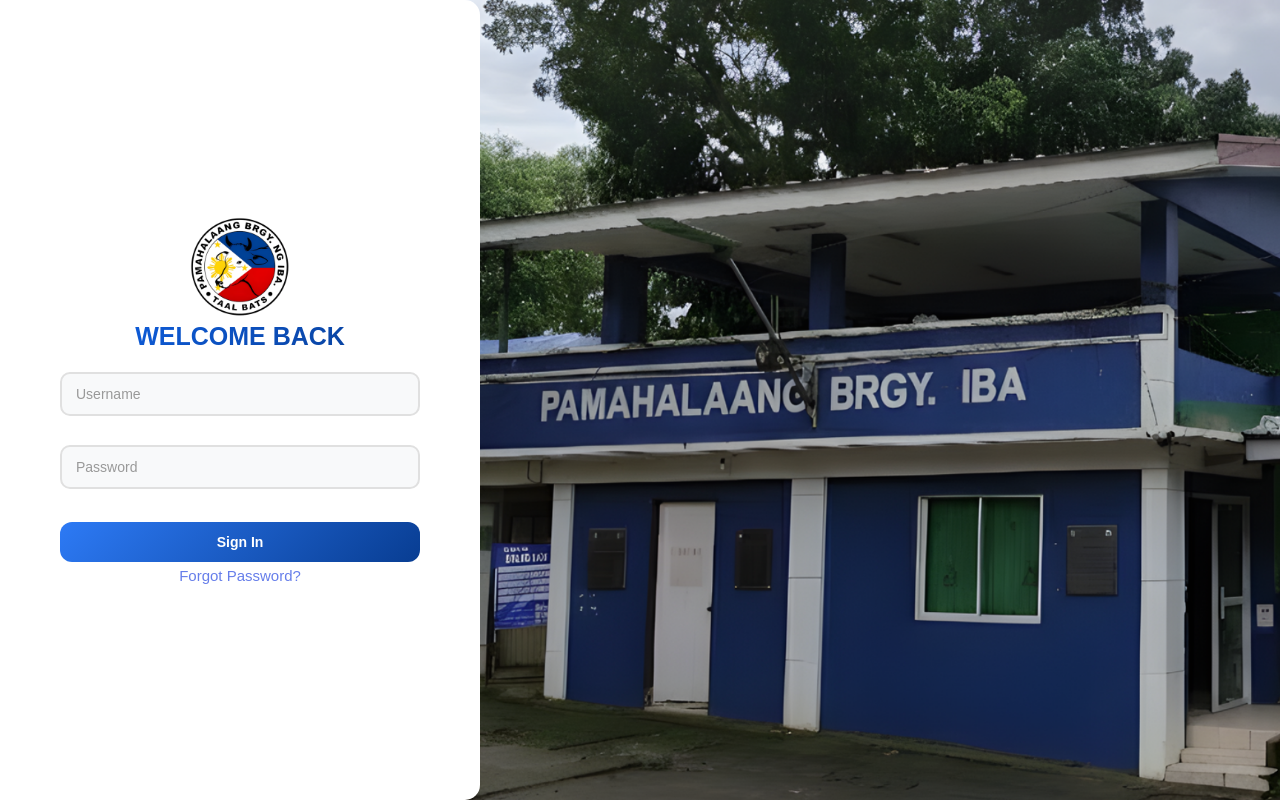
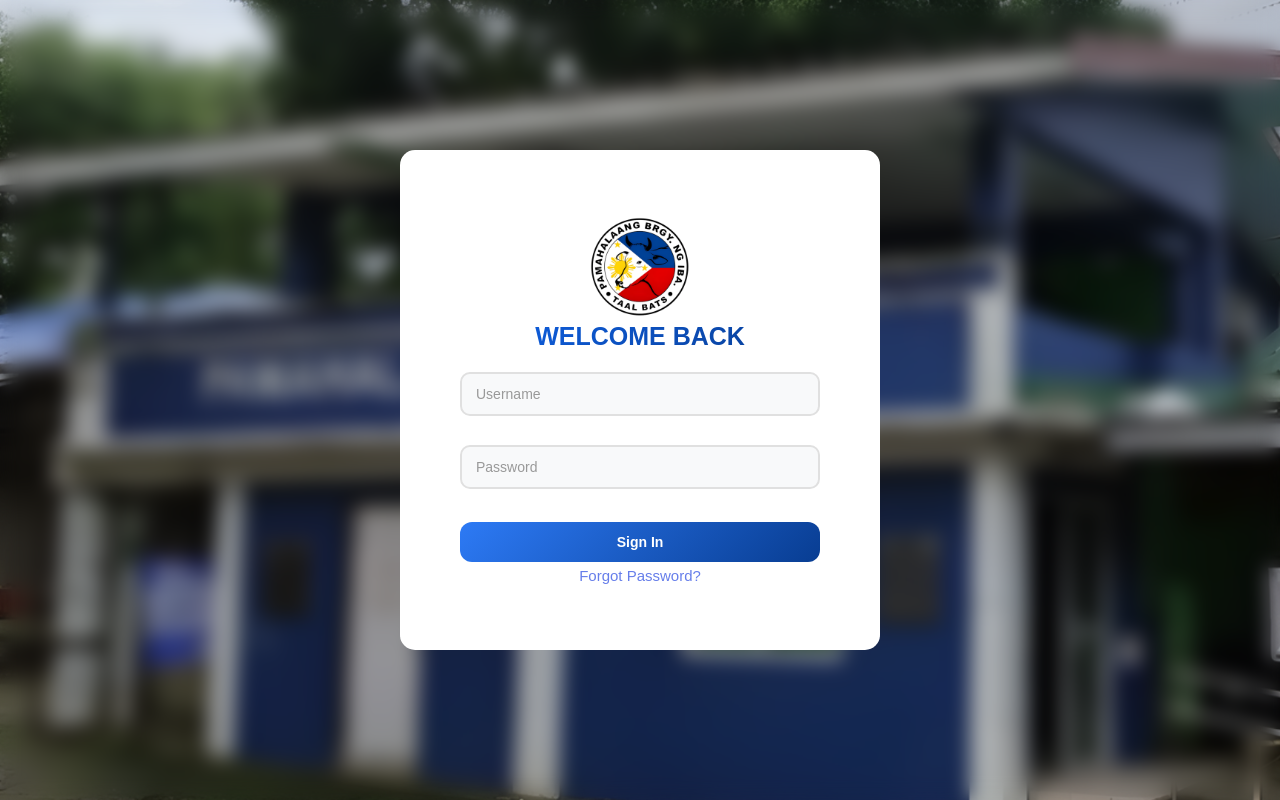
Before and after one commit to itz-Aro/brgy_iba, a PHP site: page /login.php in a window 1280 px wide. Run offline with PHP 8.4, Linux system fonts and the light colour scheme; some libraries are stand-ins or nearby versions.

Commit message:
palit ulit login

```diff
--- a/login.php
+++ b/login.php
@@ -30,8 +30,10 @@
     background-color: #083d92;
     background: url('asset/login-bg.png') center center / cover no-repeat;
     min-height: 100vh;
+    backdrop-filter: blur(10px);
+
     display: flex;
-    justify-content: start;
+    justify-content: center;
     align-items: center;
     /* padding: 20px; */
 }
@@ -39,7 +41,6 @@
 .login-box {
     /* background: rgba(143, 35, 35, 0.95); */
     /* border-radius: 20px; */
-    /* backdrop-filter: blur(10px); */
     /* box-shadow: 0 20px 60px rgba(0, 0, 0, 0.3); */
     overflow: hidden;
     /* background-color:transparent; */
@@ -57,8 +58,7 @@
 
 .login-container {
     width: 480px;
-    /* height: 460px; */
-    height:100vh;
+    height: 500px;
     padding: 28px 60px;
     display: flex;
     flex-direction: column;
@@ -101,9 +101,10 @@
     border: 1px solid #fcc;
 }
 
-.login-input {
-    /* margin:-10px; */
-}
+/* .login-input {
+    margin:-50px;
+    background-color:gray;
+} */
 
 .input-field {
     margin-bottom: 14px;
```
Also changed, not shown: asset/login-bg.png.
